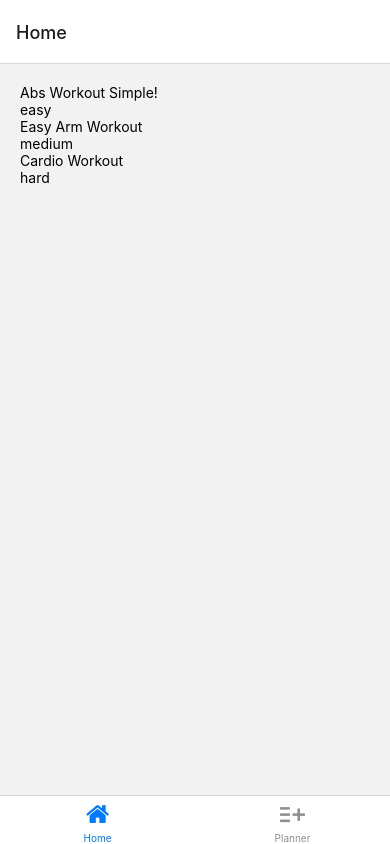
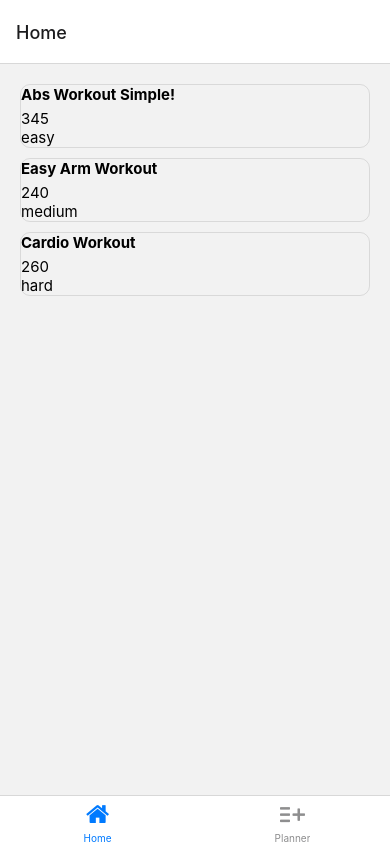
Before and after one commit to nickty/reac-native-with-typescript, a React Native app: screen /Home in a window 390 px wide. Built offline with nearby package versions, Linux system fonts and the light colour scheme.

Commit message:
stylings

```diff
--- /dev/null
+++ b/components/WorkoutItem.tsx
@@ -0,0 +1,35 @@
+import React from "react";
+import { View, Text, StyleSheet } from "react-native";
+import { Workout } from "../types/data";
+
+const WorkoutItem = ({ item }: Workout) => {
+  return (
+    <View style={styles.container}>
+      <Text style={styles.name}>{item.name}</Text>
+      <Text style={styles.duration}>{item.duration}</Text>
+      <Text style={styles.difficulty}>{item.difficulty}</Text>
+    </View>
+  );
+};
+
+const styles = StyleSheet.create({
+  container: {
+    borderRadius: 10,
+    borderColor: "rgba(0,0,0,0.1)",
+    borderWidth: 1,
+    marginBottom: 10,
+  },
+  name: {
+    fontSize: 15,
+    fontWeight: "bold",
+    marginBottom: 5,
+  },
+  duration: {
+    fontSize: 15,
+  },
+  difficulty: {
+    fontSize: 15,
+  },
+});
+
+export default WorkoutItem;
--- a/screens/HomeScreen.tsx
+++ b/screens/HomeScreen.tsx
@@ -4,21 +4,15 @@
 
 import data from "../data.json";
 import { Workout } from "../types/data";
+import WorkoutItem from "../components/WorkoutItem";
 
 const HomeScreen = ({ navigation }: NativeStackHeaderProps) => {
-  const renderItem = ({ item }: { item: Workout }) => (
-    <View>
-      <Text>{item.name}</Text>
-      <Text>{item.difficulty}</Text>
-    </View>
-  );
-
   return (
     <View style={styles.container}>
       {/* <Text>HomeScreen</Text> */}
       <FlatList
         data={data as Workout[]}
-        renderItem={renderItem}
+        renderItem={({ item }) => <WorkoutItem item={item} />}
         keyExtractor={(item) => item.slug}
       />
     </View>
```
